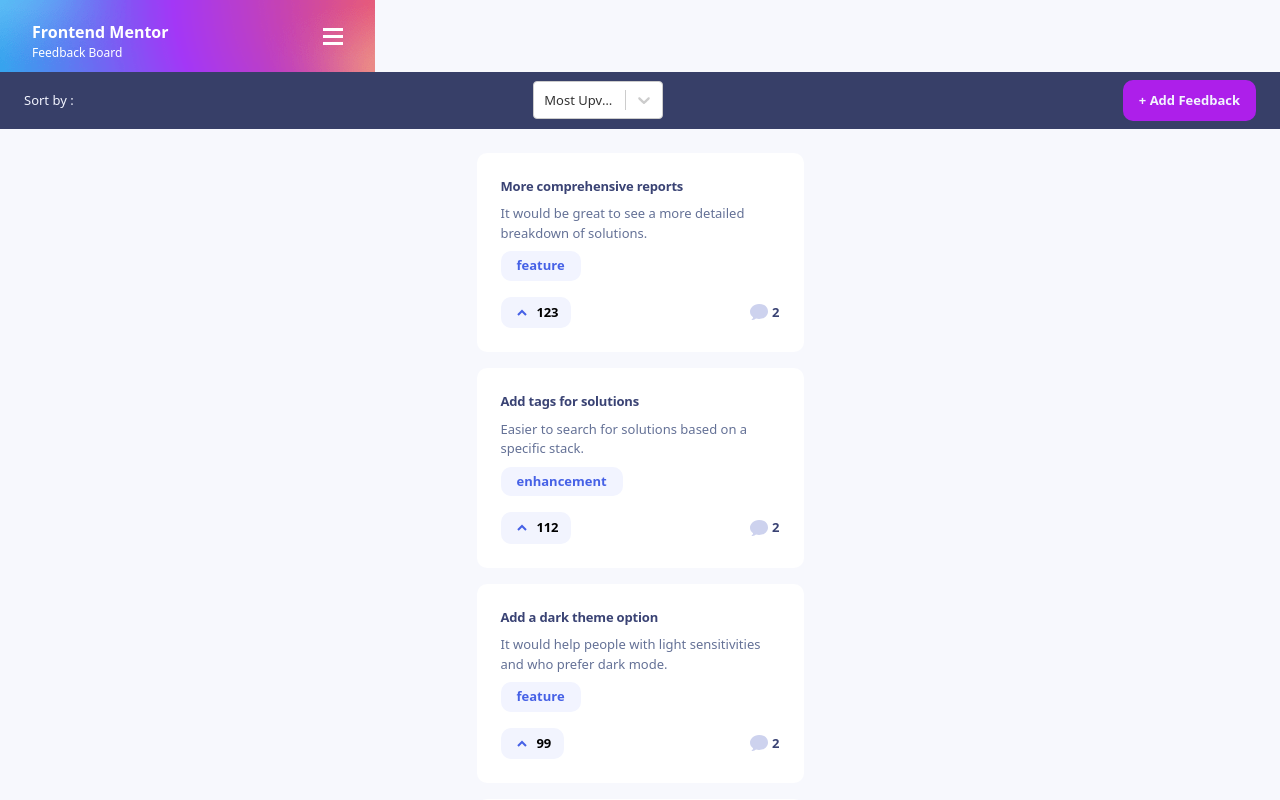
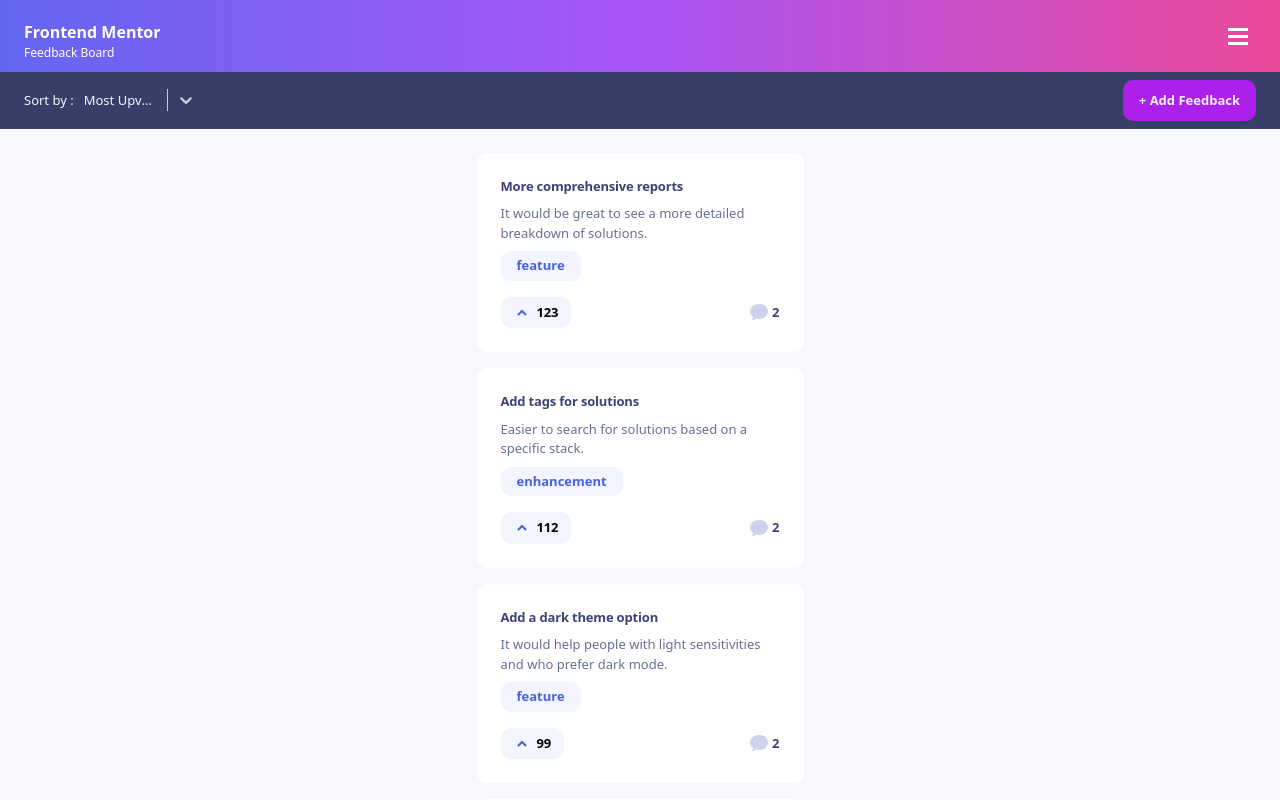
Before and after one commit to 4LL7N/product-feedback-app, a React (Vite) app: page / in a window 1280 px wide. Shown: the top 800 px of the page. Built offline with nearby package versions, Linux system fonts and the light colour scheme.

Commit message:
done mob version

```diff
--- a/src/index.css
+++ b/src/index.css
@@ -13,3 +13,6 @@
   min-height: 100vh;
   background-color: #f7f8fd;
 }
+.no-scroll {
+  overflow: hidden;
+}
--- a/src/page/Header.tsx
+++ b/src/page/Header.tsx
@@ -1,4 +1,4 @@
-import { useState } from "react";
+import { useEffect, useState } from "react";
 import { Context } from "./Context";
 
 function Header() {
@@ -24,13 +24,21 @@ function Header() {
     },
     { planned: 0, inProgress: 0, live: 0 }
   );
+  useEffect(() => {
+    if (context.close) {
+      document.documentElement.classList.add("no-scroll");
+    } else {
+      document.documentElement.classList.remove("no-scroll");
+    }
+  }, [context.close]);
 
   return (
     <div
-      className=" relative w-[375px]  h-full
+      className=" relative
     "
     >
-      <img src="./assets/suggestions/mobile/background-header.png" alt="" />
+      <div className="bg-gradient-to-r from-indigo-500 via-purple-500 to-pink-500  w-full h-[72px]"></div>
+
       <div className=" absolute top-7 right-8 ">
         {context.close ? (
           <img
@@ -50,14 +58,14 @@ function Header() {
           />
         )}
       </div>
-      <div className=" absolute top-5 left-8  text-white">
+      <div className=" absolute top-5 left-6  text-white">
         <p className="text-[16px] font-bold">Frontend Mentor</p>
         <p className=" text-[12px] font-normal">Feedback Board</p>
       </div>
 
       {context.close && (
-        <article className=" flex flex-col items-center justify-between  gap-6  w-[271px] absolute right-0 bg-[#f7f8fd] p-6 z-10 ">
-          <section className=" bg-white rounded-2xl flex flex-row flex-wrap gap-3.5 text-[13px] px-5 pt-6 pb-9 text-blue-600 font-bold ">
+        <article className=" flex flex-col items-center  gap-6  w-[271px] absolute right-0 bg-[#f7f8fd] p-6 z-20  min-h-screen  ">
+          <section className=" bg-white rounded-2xl flex flex-row flex-wrap gap-3.5 text-[13px] px-5 pt-6 pb-9 text-blue-600 font-bold  ">
             {findCategory.map((item: string) => {
               return (
                 <button
@@ -119,8 +127,13 @@ function Header() {
         </article>
       )}
       {context.close && (
-        <div className="absolute left-0 w-[104px] opacity-75 bg-transparent h-full z-10">
-          <div className="bg-black "></div>
+        <div className="absolute left-0 w-full opacity-75 bg-transparent h-full z-10">
+          <div
+            onClick={() => {
+              context.setClose(false);
+            }}
+            className="bg-black min-h-screen "
+          ></div>
         </div>
       )}
     </div>
--- a/src/page/Suggestion.tsx
+++ b/src/page/Suggestion.tsx
@@ -1,11 +1,12 @@
 import { useEffect, useState } from "react";
 import { Context } from "./Context";
 import Header from "./Header";
-import Select from "react-select";
+import Select, { components } from "react-select";
 
 function Suggestion() {
   const context = Context();
   const [filterInfo, setFilterInfo] = useState<any>();
+  const [selectedOption, setSelectedOption] = useState<string>("Most Upvotes");
   useEffect(() => {
     const filteredData = context.dataInfo.productRequests.filter((item: any) =>
       item.category.includes(context.filterCategory.toLowerCase())
@@ -13,14 +14,83 @@ function Suggestion() {
     setFilterInfo(filteredData);
   }, [context.filterCategory, context.dataInfo.productRequests]);
 
-  const options = [
-    { value: "Most Upvotes", label: "Most Upvotes" },
-    { value: "Least Upvotes", label: "Least Upvotes" },
-    { value: "Most Comments", label: "Most Comments" },
-    { value: "Least Comments", label: "Least Comments" },
+  const options: any[] = [
+    {
+      value: "Most Upvotes",
+      label: "Most Upvotes",
+      image: "./assets/shared/icon-check.svg",
+    },
+    {
+      value: "Least Upvotes",
+      label: "Least Upvotes",
+      image: "./assets/shared/icon-check.svg",
+    },
+    {
+      value: "Most Comments",
+      label: "Most Comments",
+      image: "./assets/shared/icon-check.svg",
+    },
+    {
+      value: "Least Comments",
+      label: "Least Comments",
+      image: "./assets/shared/icon-check.svg",
+    },
   ];
+  const CustomOption = (props: any) => {
+    return (
+      <components.Option {...props}>
+        <div style={{ display: "flex", alignItems: "center" }}>
+          <div style={{ marginRight: "60px" }}>{props.data.label}</div>
+          {props.isSelected && (
+            <img src={props.data.image} alt={props.data.label} />
+          )}
+        </div>
+      </components.Option>
+    );
+  };
 
-  const [selectedOption, setSelectedOption] = useState<string>("Most Upvotes");
+  const handleSelectChange = (selectedOption: any) => {
+    setSelectedOption(selectedOption.value);
+  };
+
+  const getOptionLabel = (option: any) => option.label;
+  const customStyles = {
+    option: (provided: any) => ({
+      //list
+      ...provided,
+      backgroundColor: "none",
+
+      color: "none",
+      "&:hover": {
+        color: "#ad1fea",
+        border: "none",
+      },
+    }),
+    singleValue: (provided: any) => ({
+      //main text color
+      ...provided,
+      color: "#f2f4fe",
+    }),
+    control: (provided: any, state: { isFocused: any }) => ({
+      //main
+      ...provided,
+      backgroundColor: "#373f68",
+      border: "none",
+      outline: state.isFocused ? "none" : "none",
+      "&:hover": {
+        color: "#ad1fea",
+        border: "none",
+      },
+    }),
+    menu: (provided: any) => ({
+      // Adjust the width of the dropdown list
+      ...provided,
+      width: "200px",
+      // "@media (min-width: 768px)": {
+      //   width: "255px", // Tablet version width
+      // },
+    }),
+  };
   useEffect(() => {
     let filteredData = [...context.dataInfo.productRequests];
 
@@ -47,21 +117,23 @@ function Suggestion() {
 
     setFilterInfo(filteredData);
   }, [selectedOption, context.dataInfo.productRequests]);
-  const handleSelectChange = (selectedOption: any) => {
-    setSelectedOption(selectedOption.value);
-  };
 
   return (
     <article>
       <Header />
       <section className="bg-[#373f68] px-6 py-2 flex flex-row items-center justify-between w-full">
+        <div className="flex flex-row items-center justify-between">
           <p className=" text-[13px] font-light text-[#f2f4fe]">Sort by : </p>
           <Select
             onChange={handleSelectChange}
+            components={{ Option: CustomOption }}
             defaultValue={{ value: "Most Upvotes", label: "Most Upvotes" }}
-          className="text-[13px] w-[130px] "
             options={options}
+            getOptionLabel={getOptionLabel}
+            styles={customStyles}
+            className="text-[13px] w-[130px] m-0 p-0"
           />
+        </div>
         <button className="text-[13px] font-bold text-[#f2f4fe] px-4 py-[10.5px] bg-[#ad1fea;] rounded-[10px]">
           + Add Feedback
         </button>
--- a/tailwind.config.js
+++ b/tailwind.config.js
@@ -1,10 +1,8 @@
 /** @type {import('tailwindcss').Config} */
 export default {
-  content: [
-    "./index.html",
-    "./src/**/*.{js,ts,jsx,tsx}",],
+  content: ["./index.html", "./src/**/*.{js,ts,jsx,tsx}"],
   theme: {
     extend: {},
   },
   plugins: [],
-}
+};
```
Lines whose indentation alone changed are shown as unchanged.
